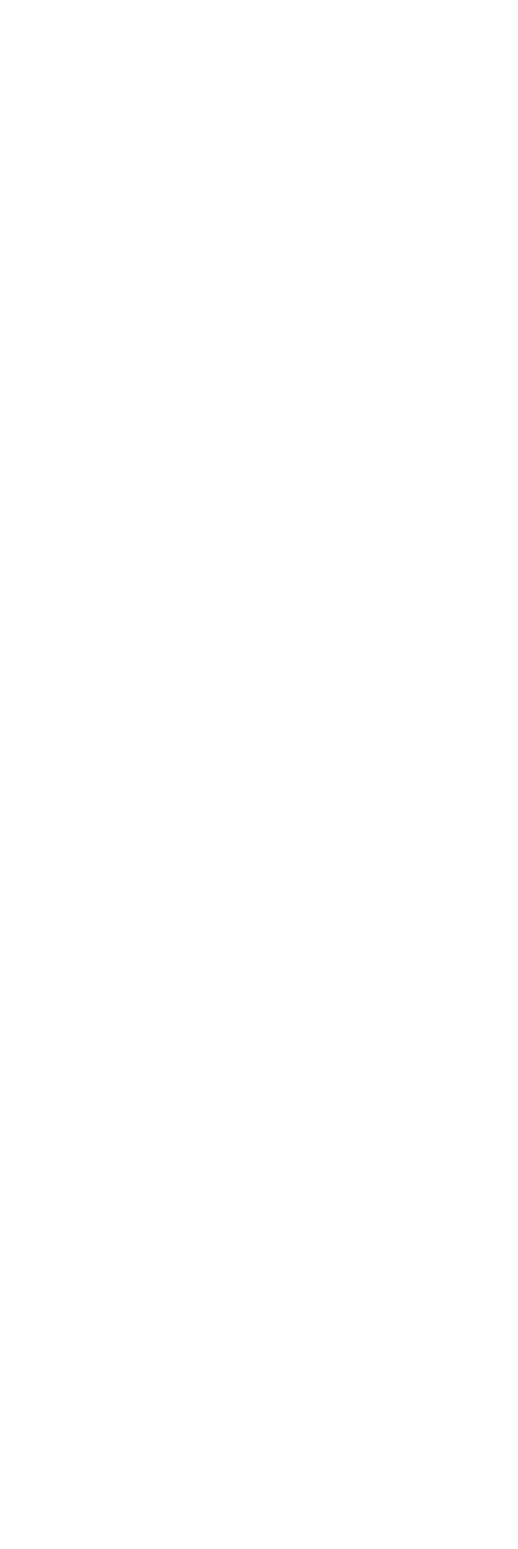
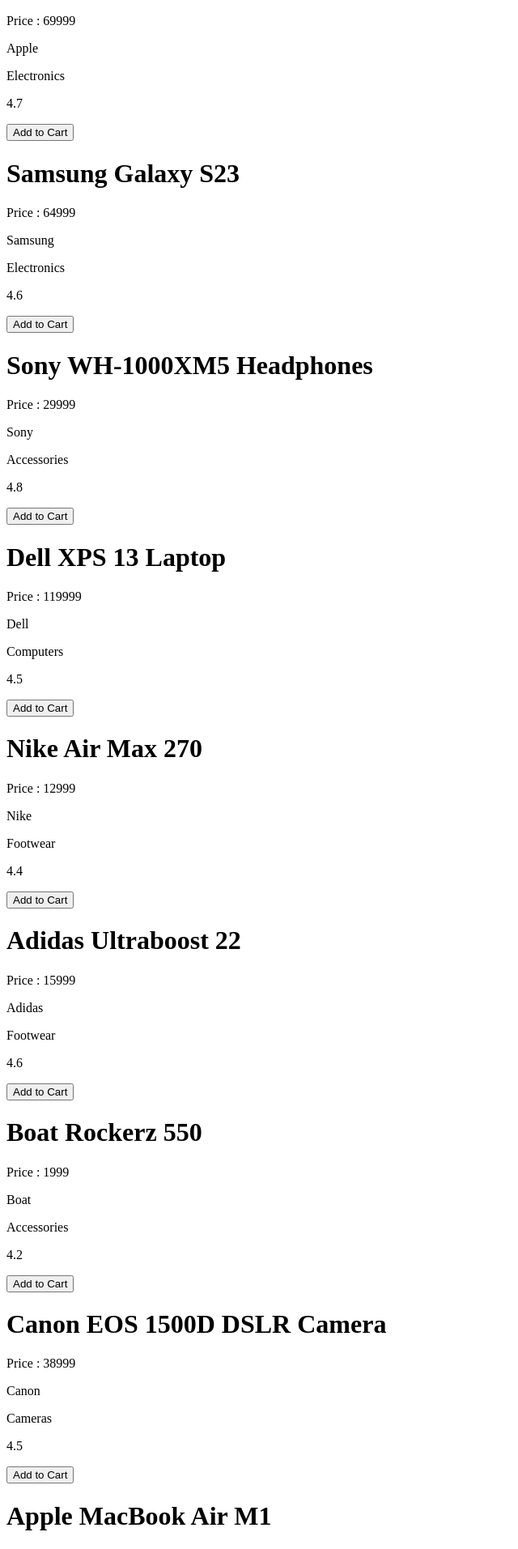
Before and after one commit to ArjunDivraniya/MERN, a React (Vite) app in the folder MAchine Coding/Components/: page /contect in a window 1280 px wide. Shown: the part 121-2034 px from the top of the page at 81% size, without its empty margins (0-640 px from the left). Before the commit the page ends 800 px from the top, so only its background shows below. Built offline with nearby package versions, Linux system fonts and the light colour scheme.

Commit message:
Add ShoppingCart component and integrate it into the main App component

```diff
--- a/MAchine Coding/Components/src/App.jsx
+++ b/MAchine Coding/Components/src/App.jsx
@@ -20,6 +20,7 @@
 import Debounced from './Components/Debounced.jsx'
 import StepForm from './Components/StepForm.jsx'
 import Timer from './Components/Timer.jsx'
+import ShoppingCart from './Components/ShoppingCart.jsx'
 const App = () => {
   return (
     <>
@@ -52,7 +53,8 @@
 
   {/* <Debounced/> */}
   {/* <StepForm/> */}
-  <Timer/>
+  {/* <Timer/> */}
+  <ShoppingCart/>
 
 
 
--- /dev/null
+++ b/MAchine Coding/Components/src/Components/ShoppingCart.jsx
@@ -0,0 +1,154 @@
+import React ,{useState , useEffect} from 'react'
+
+const ShoppingCart = () => {
+  const [cart,setCart]  = useState([]);
+  const [products, setProducts] = useState([
+    {
+      id: 1,
+      name: "Apple iPhone 14",
+      category: "Electronics",
+    price: 69999,
+    rating: 4.7,
+    stock: 25,
+    brand: "Apple"
+  },
+  {
+    id: 2,
+    name: "Samsung Galaxy S23",
+    category: "Electronics",
+    price: 64999,
+    rating: 4.6,
+    stock: 30,
+    brand: "Samsung"
+  },
+  {
+    id: 3,
+    name: "Sony WH-1000XM5 Headphones",
+    category: "Accessories",
+    price: 29999,
+    rating: 4.8,
+    stock: 15,
+    brand: "Sony"
+  },
+  {
+    id: 4,
+    name: "Dell XPS 13 Laptop",
+    category: "Computers",
+    price: 119999,
+    rating: 4.5,
+    stock: 10,
+    brand: "Dell"
+  },
+  {
+    id: 5,
+    name: "Nike Air Max 270",
+    category: "Footwear",
+    price: 12999,
+    rating: 4.4,
+    stock: 40,
+    brand: "Nike"
+  },
+  {
+    id: 6,
+    name: "Adidas Ultraboost 22",
+    category: "Footwear",
+    price: 15999,
+    rating: 4.6,
+    stock: 35,
+    brand: "Adidas"
+  },
+  {
+    id: 7,
+    name: "Boat Rockerz 550",
+    category: "Accessories",
+    price: 1999,
+    rating: 4.2,
+    stock: 60,
+    brand: "Boat"
+  },
+  {
+    id: 8,
+    name: "Canon EOS 1500D DSLR Camera",
+    category: "Cameras",
+    price: 38999,
+    rating: 4.5,
+    stock: 12,
+    brand: "Canon"
+  },
+  {
+    id: 9,
+    name: "Apple MacBook Air M1",
+    category: "Computers",
+    price: 99999,
+    rating: 4.8,
+    stock: 8,
+    brand: "Apple"
+  },
+  {
+    id: 10,
+    name: "Samsung 55\" Smart LED TV",
+    category: "Electronics",
+    price: 55999,
+    rating: 4.3,
+    stock: 18,
+    brand: "Samsung"
+  }
+]);
+
+const addcart = (product) => {
+    setCart(prev => {
+        const exist =  prev.find((i) => i.id === product.id);
+        if(exist){
+            return prev.map((i) => i.id === product.id ? {...i , quantity: i.quantity +1} : i)
+        }
+
+        return [...prev , {...product , quantity:1}]
+    })
+
+}
+
+const remove = (id) => {
+    setCart(prev => prev.filter((i) => i.id !== id) )
+}
+
+
+
+  return (
+   <>
+   <div><h1>Products</h1></div>
+    <div>
+        {products.map((i) => (
+            <div key={i.id}>
+                <h1>{i.name}</h1>
+                <p>Price : {i.price}</p>
+                <p>{i.brand}</p>
+                <p>{i.category}</p>
+                <p>{i.rating}</p>
+                <button onClick={() => addcart(i)}>Add to Cart</button>
+
+            </div>
+        ))}
+        </div>
+
+      <div><h1>Shopping Cart</h1></div>
+      <div>
+        {cart.map((i) => (
+            <div key={i.id}>
+                <h1>{i.name}</h1>
+                <p>Price : {i.price}</p>
+                <p>{i.brand}</p>
+                <p>{i.category}</p>
+                <p>{i.rating}</p>
+                <p>Quantity : {i.quantity}</p>
+                <button onClick={() => remove(i.id)}>Remove from Cart</button>
+                <p>Total :{i.price * i.quantity}</p>
+
+        </div>
+        ))}
+        </div>
+        <p>Cart Total : {cart.reduce((total, item) => total + item.price * item.quantity, 0)}</p>
+   </>
+  )
+}
+
+export default ShoppingCart
```
